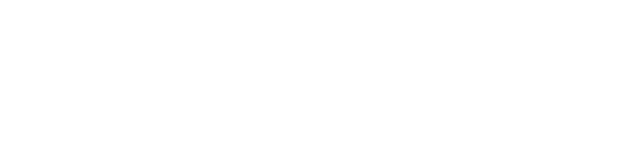
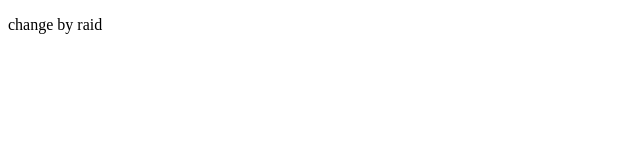
Before and after one commit to raid-coder/calcage, a plain HTML site: page index.html in a window 1280 px wide. Shown: the whole page, without its empty margins (0-640 px from the left). Drawn offline with Linux system fonts and the light colour scheme.

Commit message:
trying the first change in index.html by raid

```diff
--- a/index.html
+++ b/index.html
@@ -11,7 +11,7 @@
 </head>
 <body>
 
-
+    <p> change by raid </p>
 
 
 
```
